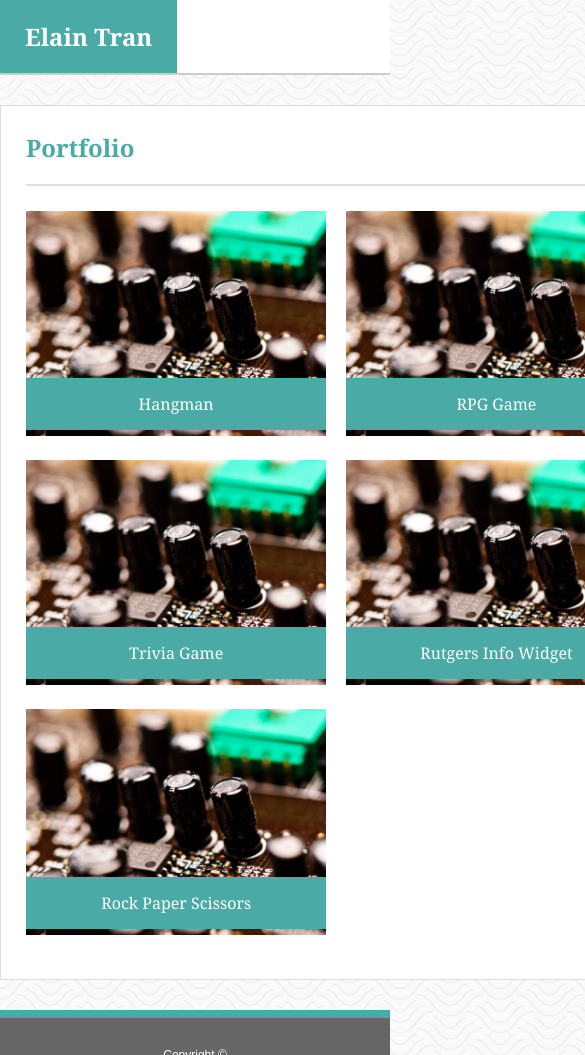
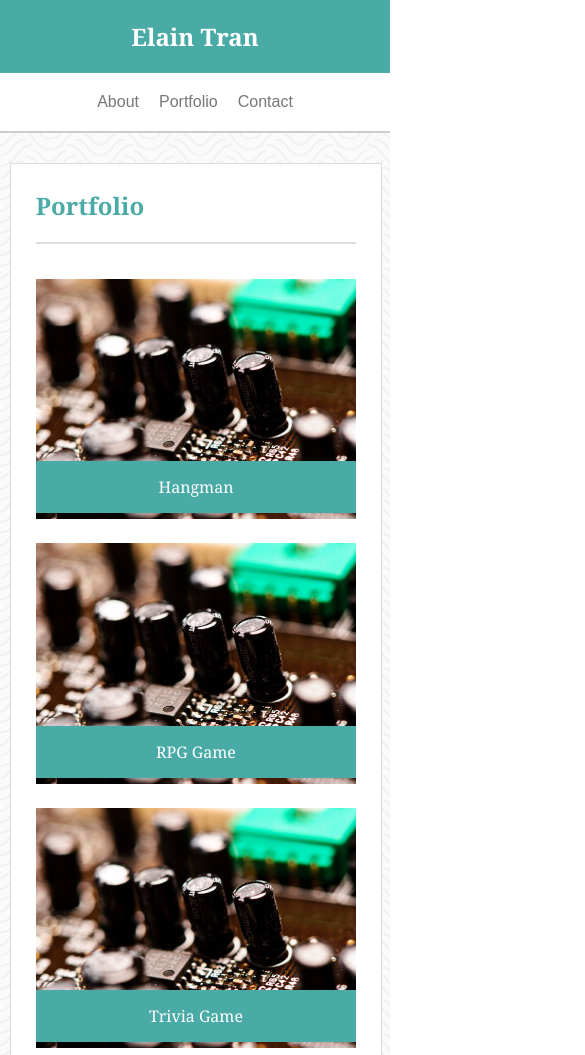
Before and after one commit to elaintran/Responsive-Portfolio, a plain HTML site: page portfolio.html in a window 390 px wide. Shown: the top 1055 px of the page, 585 px wide, since content can reach past the window. Drawn offline with Linux system fonts and the light colour scheme.

Commit message:
adjusted media queries

```diff
--- a/assets/css/style.css
+++ b/assets/css/style.css
@@ -51,6 +51,10 @@ a {
     color: white;
     margin: 0 auto 0 0;
     padding: 20px 25px;
+}
+
+.right-section {
+    display: flex;
 }
 
 .right-link {
@@ -152,13 +156,49 @@ footer {
 }
 
 @media (max-width: 980px) {
-
+    .link-group {
+        width: 95%;
+    }
+    .main-content {
+        width: 70%;
+        margin-left: 2.5%;
+        margin-right: 0;
+    }
 }
 
 @media (max-width: 768px) {
-
+    .main-content {
+        width: 95%;
+    }
+    .profile {
+        width: 100%;
+        margin-bottom: 30px;
+    }
+    .project {
+        width: 48%;
+    }
+    .project:nth-child(2n) {
+        margin-right: 0;
+    }
 }
 
 @media (max-width: 640px) {
-
+    .link-group {
+        display: block;
+        text-align: center;
+        width: 100%;
+    }
+    .left-link {
+        box-sizing: border-box;
+    }
+    .right-section {
+        justify-content: center;
+    }
+    .right-link {
+        margin: 20px 10px;
+    }
+    .project {
+        width: 100%;
+        margin: 10px 0;
+    }
 }
--- a/portfolio.html
+++ b/portfolio.html
@@ -13,9 +13,11 @@
         <div class="navigation-bar">
             <div class="link-group">
                 <h2 class="left-link"><a href="index.html">Elain Tran</a></h2>
-                <p class="right-link"><a href="index.html">About</a></p>
-                <p class="right-link"><a href="portfolio.html">Portfolio</a></p>
-                <p class="right-link"><a href="contact.html">Contact</a></p>
+                <div class="right-section">
+                    <p class="right-link"><a href="index.html">About</a></p>
+                    <p class="right-link"><a href="portfolio.html">Portfolio</a></p>
+                    <p class="right-link"><a href="contact.html">Contact</a></p>
+                </div>
             </div>
         </div>
         <div class="main-content">
```
Also changed, not shown: contact.html (+5 -3 lines), index.html (+5 -3 lines).
